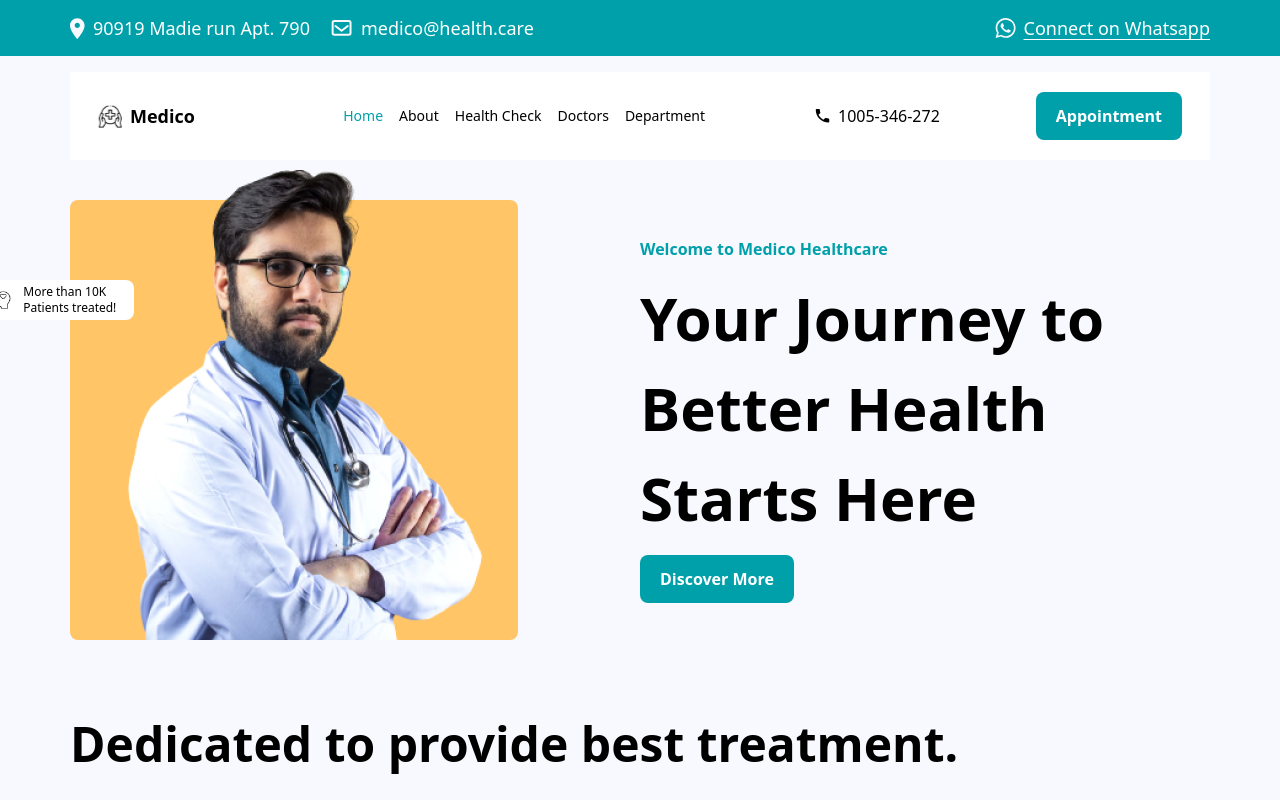
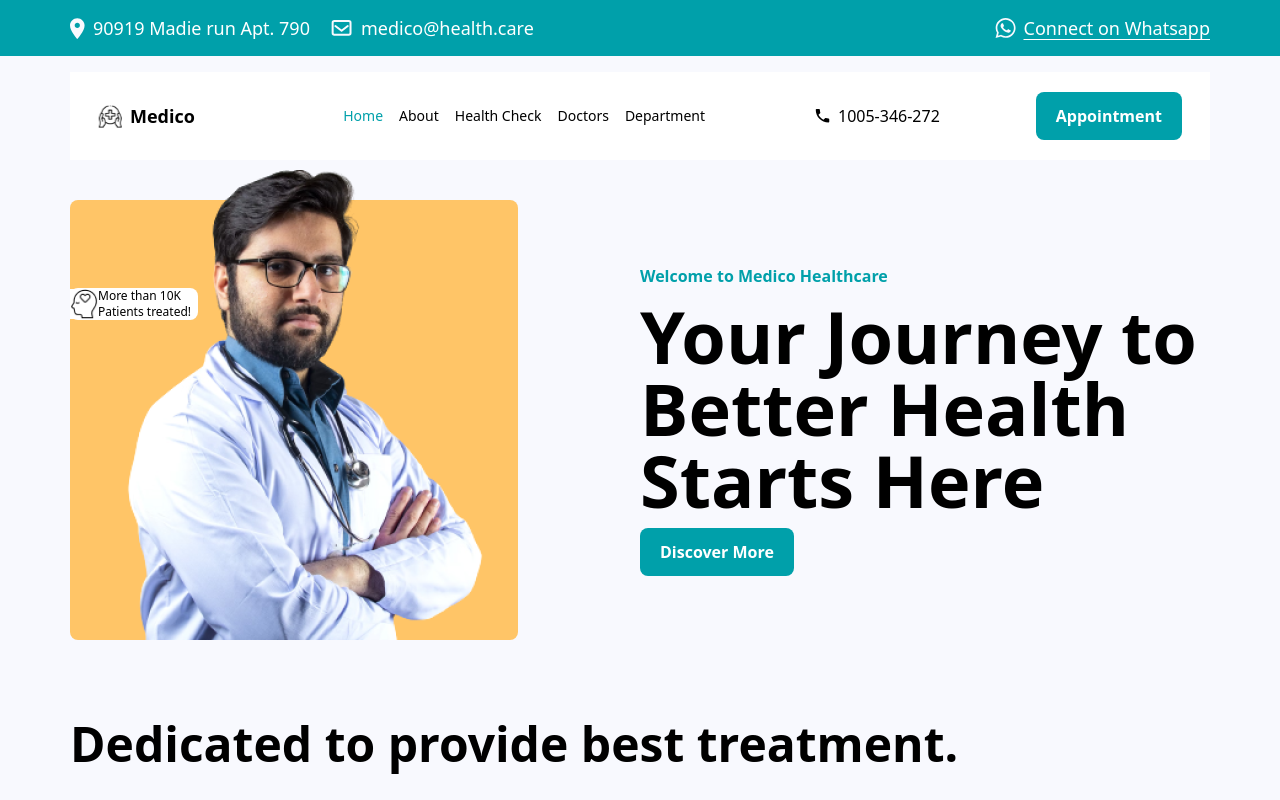
Before and after one commit to ibrar11/Medico_Healthcare, a React (Create React App) app: page / in a window 1280 px wide. Shown: the top 800 px of the page. Built offline with nearby package versions, Linux system fonts and the light colour scheme.

Commit message:
fix the hero section heading font size

```diff
--- a/src/components/templates/HeroSection.jsx
+++ b/src/components/templates/HeroSection.jsx
@@ -16,10 +16,9 @@ const HeroSection = () => {
             <ListItem
               icon="/images/heartSkull.png"
               text="More than 10K Patients treated!"
-              styles="absolute bg-white flex gap-x-1 rounded-lg h-15 w-36 bottom-6 right-10 p-1 lg:bottom-80 lg:right-80 xl:right-96"
-              textStyle="text-xs font-medium ml-0"
-              textSize="text-xs"
-              iconStyle="w-max self-center "
+              styles="absolute bg-white flex rounded-lg  bottom-6 right-10 lg:bottom-80 lg:right-80"
+              textStyle="text-xs font-medium sm:ml-0"
+              iconStyle="max-w-7 min-w-7 self-center "
               alt="heartSkull"
             />
           </div>
@@ -28,7 +27,7 @@ const HeroSection = () => {
               <h5 className="w-max text-base font-bold text-primary">
                 Welcome to Medico Healthcare
               </h5>
-              <h1 className="text-center text-3xl font-bold sm:text-left sm:leading-snug md:text-5xl md:leading-snug lg:text-6xl lg:leading-normal">
+              <h1 className="text-center text-3xl font-bold sm:text-left sm:leading-snug md:text-5xl md:leading-snug lg:text-6xl xl:text-7xl lg:leading-normal">
                 Your Journey to Better Health Starts Here
               </h1>
               <Button
--- a/tailwind.config.js
+++ b/tailwind.config.js
@@ -12,7 +12,7 @@ module.exports = {
       },
       maxWidth: {
         container: "1180px",
-      }
+      },
     },
   },
   plugins: [],
```
